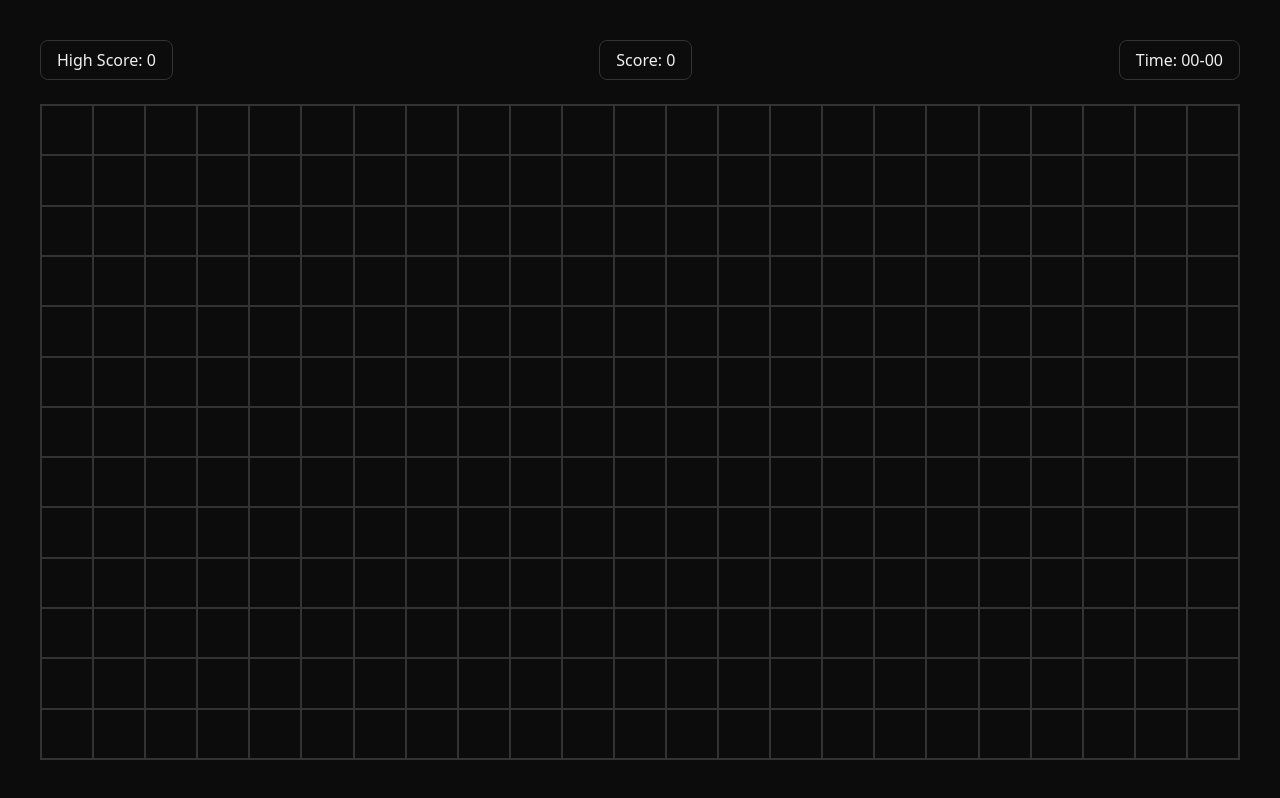
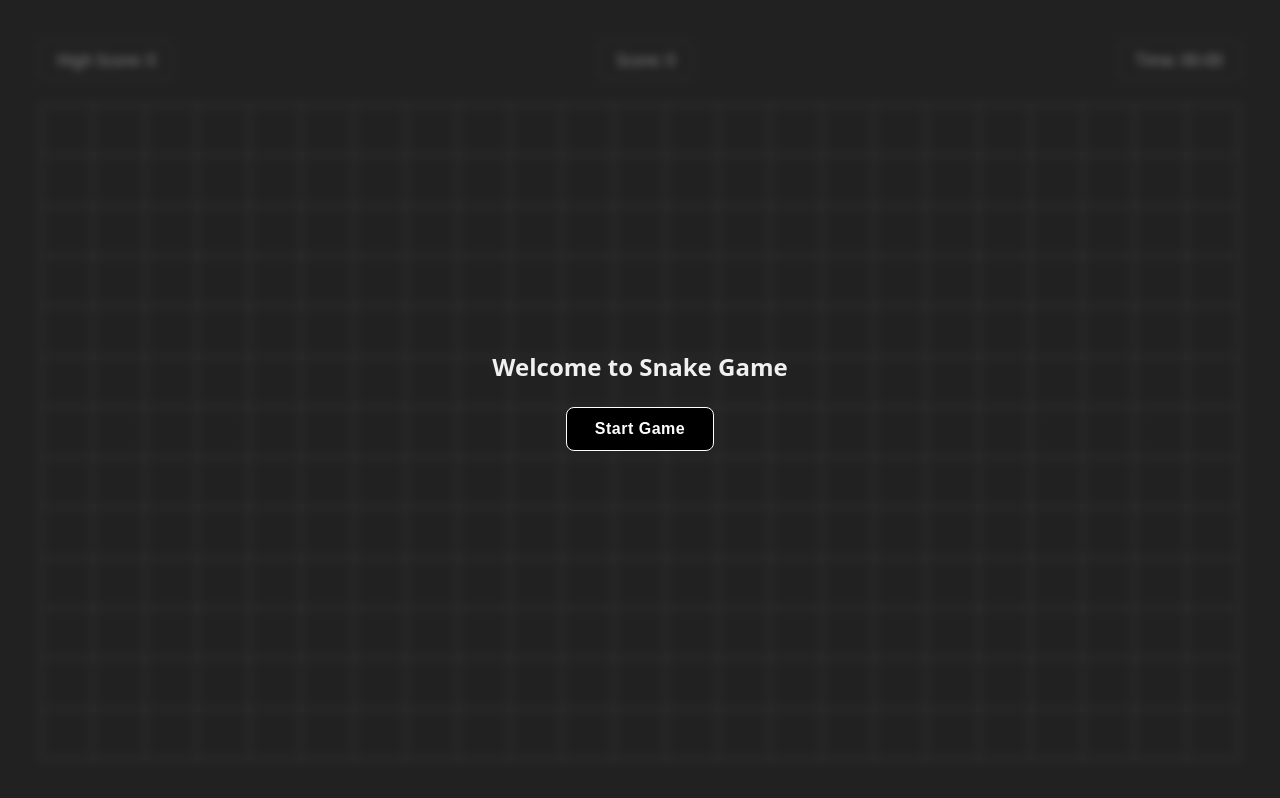
Before and after one commit to Akshatkhokhar/Snake-Game-JavaScript, a plain HTML site: page index.html in a window 1280 px wide. Drawn offline with Linux system fonts and the light colour scheme.

Commit message:
eigth commit

```diff
--- a/index.html
+++ b/index.html
@@ -17,6 +17,12 @@
 
             <div class="board"></div>
         </section>
+        <div class="modal">
+            <div class="start-game">
+                <h2>Welcome to Snake Game</h2>
+                <button class="btn btn-start">Start Game</button>
+            </div>
+        </div>
     </main>
 
     <script src="script.js"></script>
--- a/script.js
+++ b/script.js
@@ -8,6 +8,7 @@ const rows = Math.floor(board.clientHeight / blockheight);
 
 let IntervalID = null;
 const blocks = [];
+let food = {x:Math.floor(Math.random() * rows) , y:Math.floor(Math.random() * cols)};
 const snake = [
     {x:1 , y:3}
 ];
@@ -19,19 +20,15 @@ for(let row = 0 ; row<rows ; row++){
         const block = document.createElement('div');
         block.classList.add("block");
         board.appendChild(block);
-        block.innertext = `${row}-${col}`;
+        // block.innerText = `${row}-${col}`;
         blocks[`${row}-${col}`] = block;
     }
 }
 
 function render(){
-    snake.forEach(segment => {
-        blocks[`${segment.x}-${segment.y}`].classList.add("fill");
-    })
-}
+    let head = null;
 
-IntervalID = setInterval(() => {
-    let head = null;
+    blocks[`${food.x}-${food.y}`].classList.add("food");
 
     if(direction === "left"){
         head = {x:snake[0].x , y:snake[0].y - 1}
@@ -48,13 +45,26 @@ IntervalID = setInterval(() => {
         clearInterval(IntervalID);
     }
 
+    if(head.x == food.x && head.y == food.y){
+        blocks[`${food.x}-${food.y}`].classList.remove("food");
+        food = {x:Math.floor(Math.random() * rows) , y:Math.floor(Math.random() * cols)};
+        blocks[`${food.x}-${food.y}`].classList.add("food");
+        snake.unshift(head);
+    }
+
     snake.forEach(segment => {
         blocks[`${segment.x}-${segment.y}`].classList.remove("fill");
     })
     snake.unshift(head);
     snake.pop();
-    render();
-}, 300);
+    snake.forEach(segment => {
+        blocks[`${segment.x}-${segment.y}`].classList.add("fill");
+    })
+}
+
+// IntervalID = setInterval(() => {
+//     render();
+// }, 300);
 
 addEventListener("keydown" , (event) => {
     if(event.key === "ArrowLeft"){
--- a/style.css
+++ b/style.css
@@ -13,6 +13,7 @@ html,body{
     /*Background Color*/
     --bg-primary-color: #0c0c0c;
     --bg-fill-color: #fdfdfc;
+    --bg-food-color: #ff0000;
 
     /*Text Color*/
     --text-primary-color: #f0f0f0;
@@ -77,6 +78,28 @@ section .infos{
     grid-template-rows: repeat(auto-fill, minmax(50px , 1fr));
 }
 
+.btn{
+    padding: 12px 28px;
+    background-color: #000;
+    color: #fff;
+    border: 1px solid #fff;
+    border-radius: 8px;
+    font-size: 1rem;
+    font-weight: 600;
+    letter-spacing: 0.5px;
+    cursor: pointer;
+    transition: transform 0.3s ease,
+                background-color 0.3s ease,
+                color 0.3s ease;
+}
+
+.btn:hover{
+    transform: scale(1.05);
+    background-color: #fff;
+    color: #000;
+}
+
+
 .block{
     /* width: 30px;
     height: 30px; */
@@ -86,3 +109,26 @@ section .infos{
 .fill{
     background-color: var(--bg-fill-color);
 }
+
+.food{
+    background-color: var(--bg-food-color);
+}
+
+.modal{
+    height: 100vh;
+    width: 100vw;
+    position: fixed;
+    top: 0;
+    background-color: #35353587;
+    backdrop-filter: blur(4px);
+    display: flex;
+    justify-content: center;
+    align-items: center;
+}
+
+.modal .start-game{
+    display: flex;
+    flex-direction: column;
+    align-items: center;
+    gap: var(--spcae-lg);
+}
```
